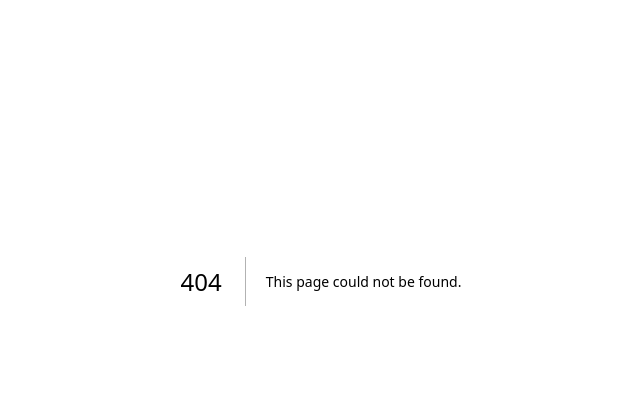
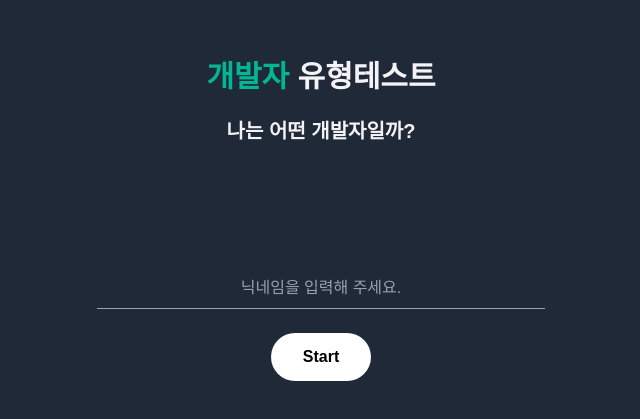
Before and after one commit to nijuy/dev-type-test, a Next.js app: page /start in a window 1280 px wide. Before the commit this address had no page. Shown: the part 119-538 px from the top of the page, without its empty margins (319-959 px from the left). Built offline with nearby package versions, Linux system fonts and the light colour scheme.

Commit message:
feat: 시작 페이지 컴포넌트 생성
-> (/start)

```diff
--- /dev/null
+++ b/src/app/start/page.tsx
@@ -0,0 +1,48 @@
+'use client';
+
+import { useRouter } from 'next/navigation';
+
+export default function StartPage() {
+  const router = useRouter();
+
+  const handleStart = () => {
+    const input = document.getElementById('nickname-input') as HTMLInputElement;
+    const nickname = input?.value.trim();
+
+    if (!nickname.trim()) {
+      alert('닉네임을 입력해 주세요.');
+      return;
+    }
+
+    localStorage.setItem('nickname', nickname);
+    router.push('/question');
+  };
+
+  return (
+    <div className="container flex h-dvh flex-col items-center">
+      <main className="flex h-[calc(100%-11rem)] w-full max-w-md flex-col justify-between space-y-10 py-6 text-center">
+        <div className="mt-10 text-3xl leading-[4rem] font-bold">
+          <p>
+            <span className="text-primary">개발자 </span>
+            유형테스트
+          </p>
+          <p className="mt-2 text-xl">나는 어떤 개발자일까?</p>
+        </div>
+        <div className="space-y-6">
+          <input
+            id="nickname-input"
+            type="text"
+            placeholder="닉네임을 입력해 주세요."
+            className="focus:ring-primary w-full border-b border-gray-400 bg-transparent px-4 py-2 text-center placeholder-gray-400 focus:ring-2 focus:outline-none"
+          />
+          <button
+            onClick={handleStart}
+            className="rounded-full bg-white px-8 py-3 font-semibold text-black transition hover:bg-gray-200"
+          >
+            Start
+          </button>
+        </div>
+      </main>
+    </div>
+  );
+}
```
